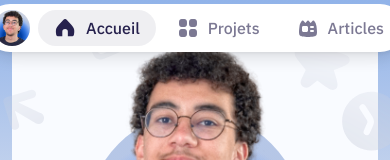
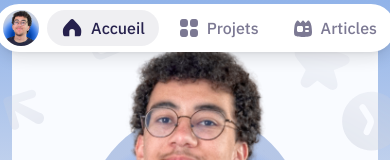
Before and after one commit to ecnivtwelve/vincelinise.com, a Next.js app: page / in a window 390 px wide. Shown: the top 160 px of the page. Built offline with nearby package versions, Linux system fonts and the light colour scheme.

Commit message:
chore: UI enhancements

```diff
--- a/app/components/Navigation/Navigation.tsx
+++ b/app/components/Navigation/Navigation.tsx
@@ -58,8 +58,8 @@ const Navigation = () => {
               window.scrollTo({ top: 0, behavior: 'smooth' });
             }
           }}
-            className={clsx("font-medium text-md leading-tight px-4 h-full flex items-center justify-center gap-2 rounded-full cursor-pointer transition-all active:scale-90 hover:scale-105",
-              (item.sub ? currentPath.startsWith(item.href) : item.href === currentPath) ? "bg-[#26214D12]" : "hover:bg-[#26214D12] opacity-60", hasScrolled ? "" : "lg:px-5"
+            className={clsx("font-medium text-md leading-tight px-3.5 h-full flex items-center justify-center gap-1.5 rounded-full cursor-pointer transition-all active:scale-90 hover:scale-105",
+              (item.sub ? currentPath.startsWith(item.href) : item.href === currentPath) ? "bg-[#26214D12]" : "hover:bg-[#26214D12] opacity-60", hasScrolled ? "" : "lg:px-5 lg:gap-2"
             )}
           >
             <item.icon fill="var(--foreground)" className="w-6 h-6" />
```
